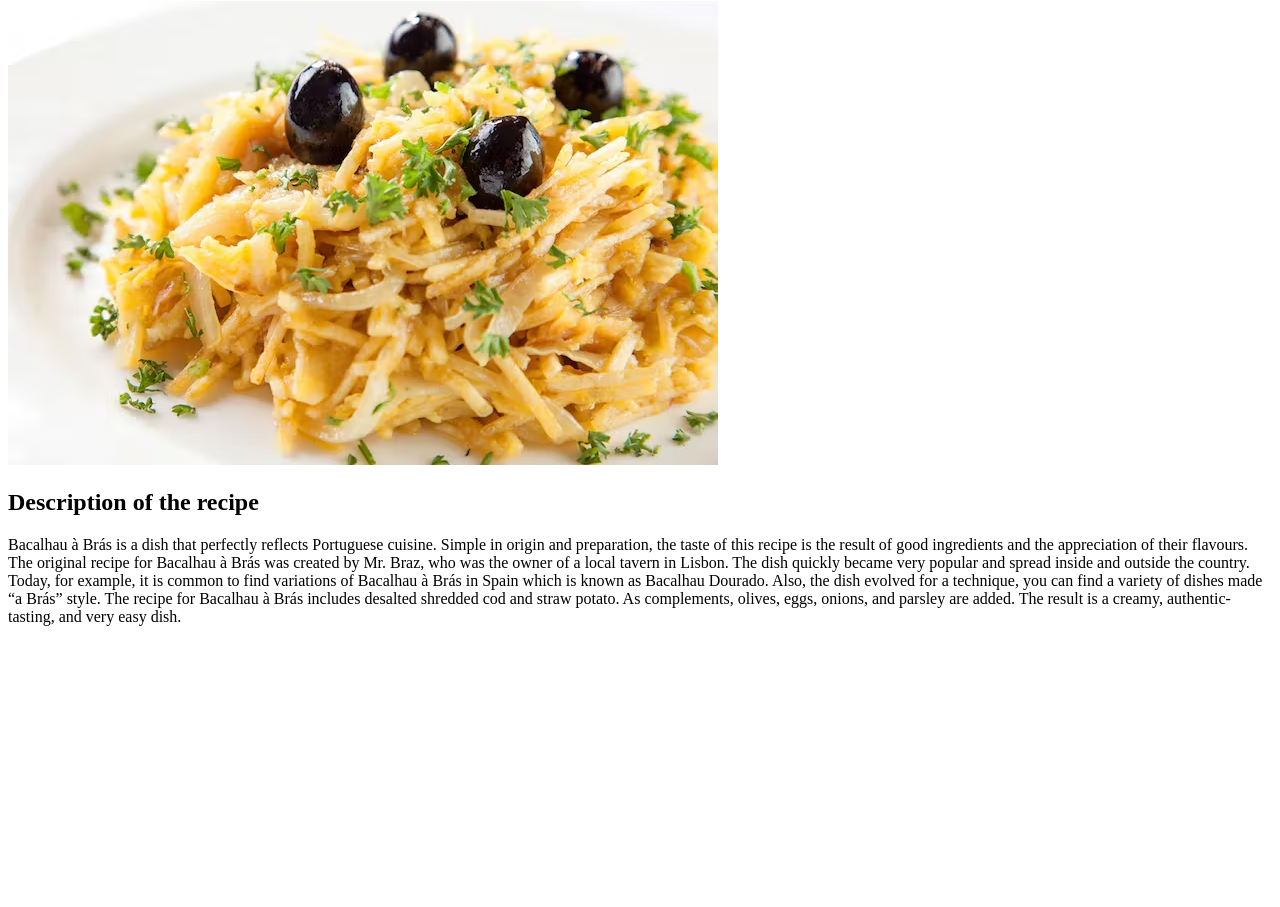
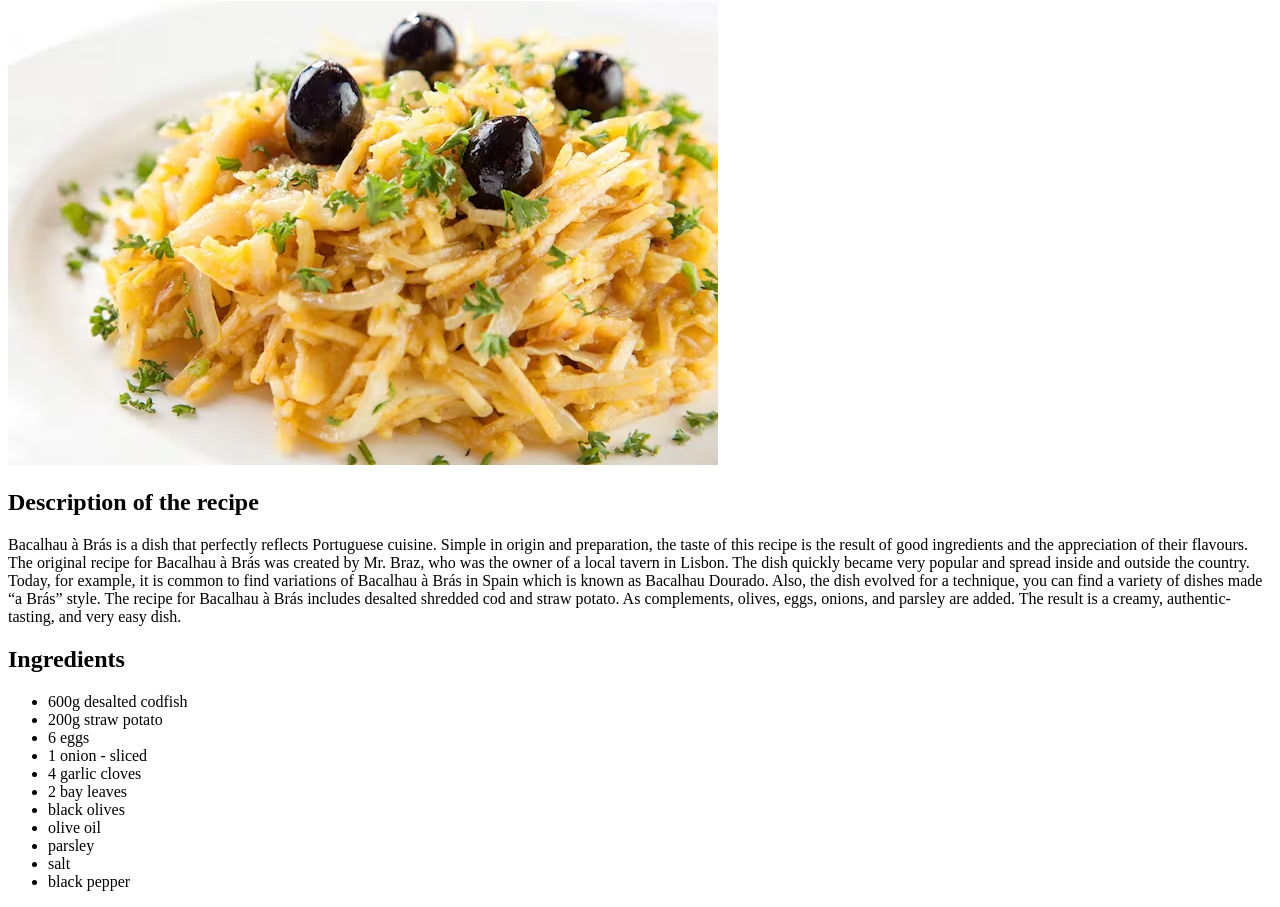
Before and after one commit to filipeoliveira7/odin-recipes, a plain HTML site: page recipes/bacalhaubras.html in a window 1280 px wide. Shown: the part 79-986 px from the top of the page. Before the commit the page ends 800 px from the top, so only its background shows below. Drawn offline with Linux system fonts and the light colour scheme.

Commit message:
Create list of ingredients for bacalhaubras

```diff
--- a/recipes/bacalhaubras.html
+++ b/recipes/bacalhaubras.html
@@ -8,14 +8,43 @@
 </head>
 <body>
     <h1>Bacalhau à Brás</h1>
+
+
     <img src="../img/bacalhaubras.jpg" alt="Bacalhau à Brás">
+
+
     <p></p>
+
     <h2>Description of the recipe</h2>
+
     <p></p>
+
     <p>Bacalhau à Brás is a dish that perfectly reflects Portuguese cuisine. Simple in origin and preparation, the taste of this recipe is the result of good ingredients and the appreciation of their flavours.
 
         The original recipe for Bacalhau à Brás was created by  Mr. Braz, who was the owner of a local tavern in Lisbon. The dish quickly became very popular and spread inside and outside the country. Today, for example, it is common to find variations of Bacalhau à Brás in Spain which is known as Bacalhau Dourado. Also, the dish evolved for a technique, you can find a variety of dishes made “a Brás” style.
 
         The recipe for Bacalhau à Brás includes desalted shredded cod and straw potato. As complements, olives, eggs, onions, and parsley are added. The result is a creamy, authentic-tasting, and very easy dish.</p>
+
+    <p></p>
+    <p></p>
+
+    <h2>Ingredients</h2>
+
+    <p></p>
+    <p></p>
+
+    <ul>
+        <li>600g desalted codfish</li>
+        <li>200g straw potato</li>
+        <li>6 eggs</li>
+        <li>1 onion - sliced</li>
+        <li>4 garlic cloves</li>
+        <li>2 bay leaves</li>
+        <li>black olives</li>
+        <li>olive oil</li>
+        <li>parsley</li>
+        <li>salt</li>
+        <li>black pepper</li>
+    </ul>
 </body>
 </html>
```
